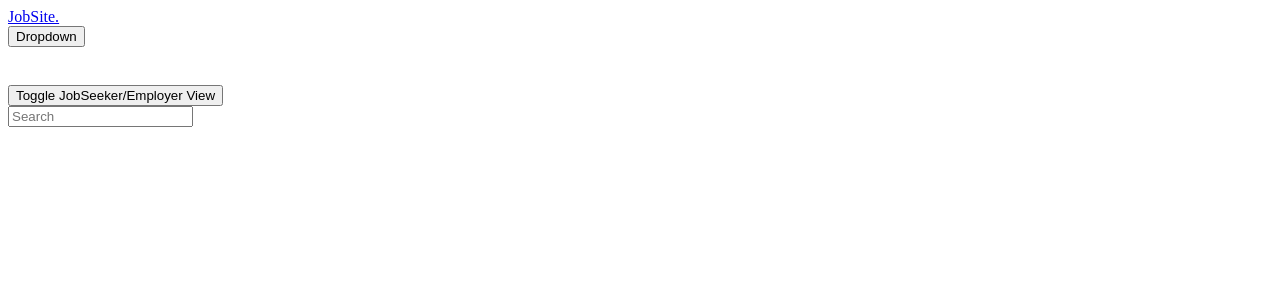
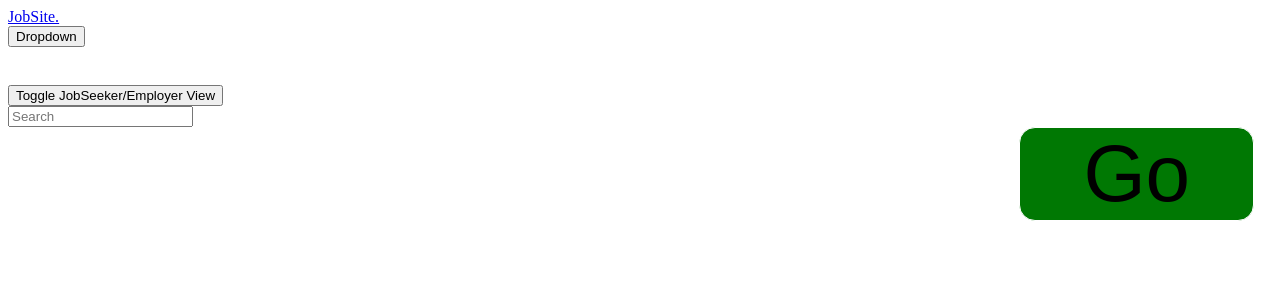
Before and after one commit to Atlantic-Web-Consultancy/JobSite, a React app: page / in a window 1280 px wide. Shown: the top 300 px of the page. Built offline with nearby package versions, Linux system fonts and the light colour scheme; the HTML template or start-up script is replaced by a standard one.

Commit message:
added a button to search bar for employer page

```diff
--- a/src/components/employer/EmployerCSS.js
+++ b/src/components/employer/EmployerCSS.js
@@ -2,6 +2,18 @@ const container = {
   backgroundImage: 'url("jobsitebg.jpeg")',
 };
 
+const cardButton = {
+  backgroundColor: '#007803',
+  fontWeight: 'medium',
+  fontSize: '5rem',
+  border: '1px solid white',
+  position: 'relative',
+  borderRadius: '1rem',
+  // bottom: '5%',
+  left: '80%',
+  padding: '0 5% 0 5%',
+};
+
 module.exports = {
-  container,
+  container, cardButton,
 };
--- a/src/components/employer/EmployerUI.jsx
+++ b/src/components/employer/EmployerUI.jsx
@@ -1,8 +1,9 @@
 import React from 'react';
 import Container from 'react-bootstrap/Container';
 import Form from 'react-bootstrap/Form';
+import Button from 'react-bootstrap/Button';
 import {
-  container,
+  container, cardButton,
 } from './EmployerCSS.js';
 
 class JobSeekerUI extends React.Component {
@@ -19,6 +20,7 @@ class JobSeekerUI extends React.Component {
           <Form.Group>
             <Form.Control size="lg" type="text" placeholder="Search" />
           </Form.Group>
+          <Button variant="primary" style={cardButton} size="lg">Go</Button>
         </Container>
       </div>
     );
```
